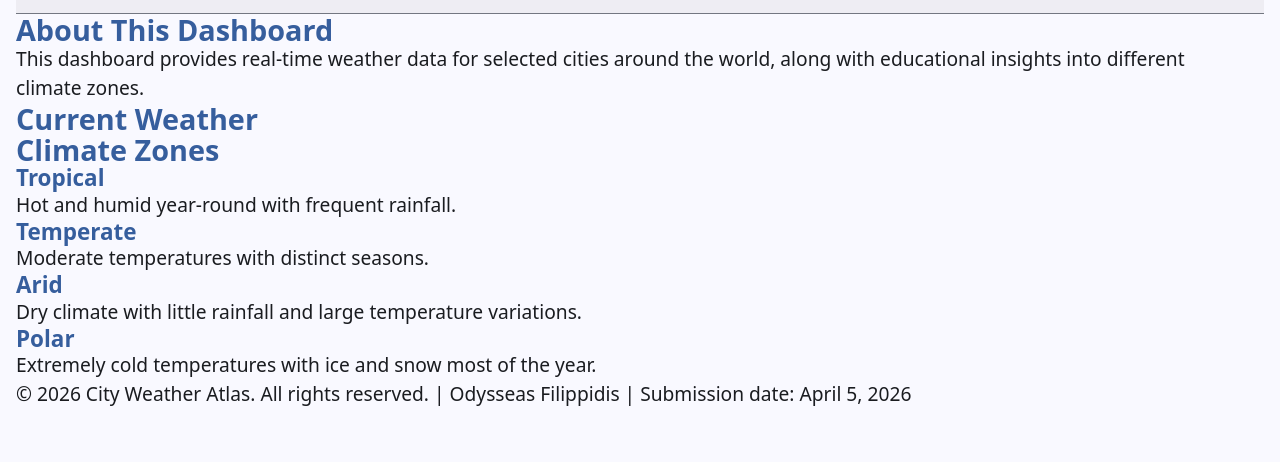
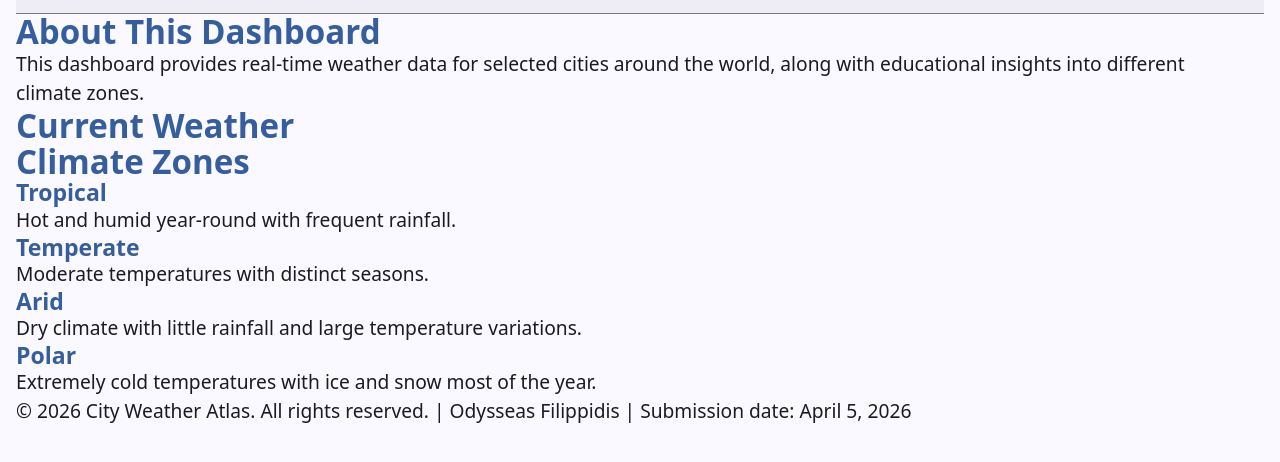
Before and after one commit to dyssos29/odysseas_filippidis_CCS6211_1, a plain HTML site: page index.html in a window 1280 px wide. Shown: the part 128-590 px from the top of the page. Drawn offline with Linux system fonts and the light colour scheme.

Commit message:
feat(css): add all typography style in the  typography section

```diff
--- a/css/styles.css
+++ b/css/styles.css
@@ -141,6 +141,18 @@ h1, h2, h3 {
   line-height: 1.2;
   flex-basis: 100%;
 }
+
+.about-section__title,
+.weather-section__title,
+.l-aside__title {
+  font-size: var(--font-size-xl);
+  font-weight: 700;
+}
+
+.l-aside__zone-name {
+  font-size: var(--font-size-md);
+  font-weight: 600;
+}
 /* ================= TYPOGRAPHY END ================= */
 
 /* ================= LAYOUT START ================= */
```
